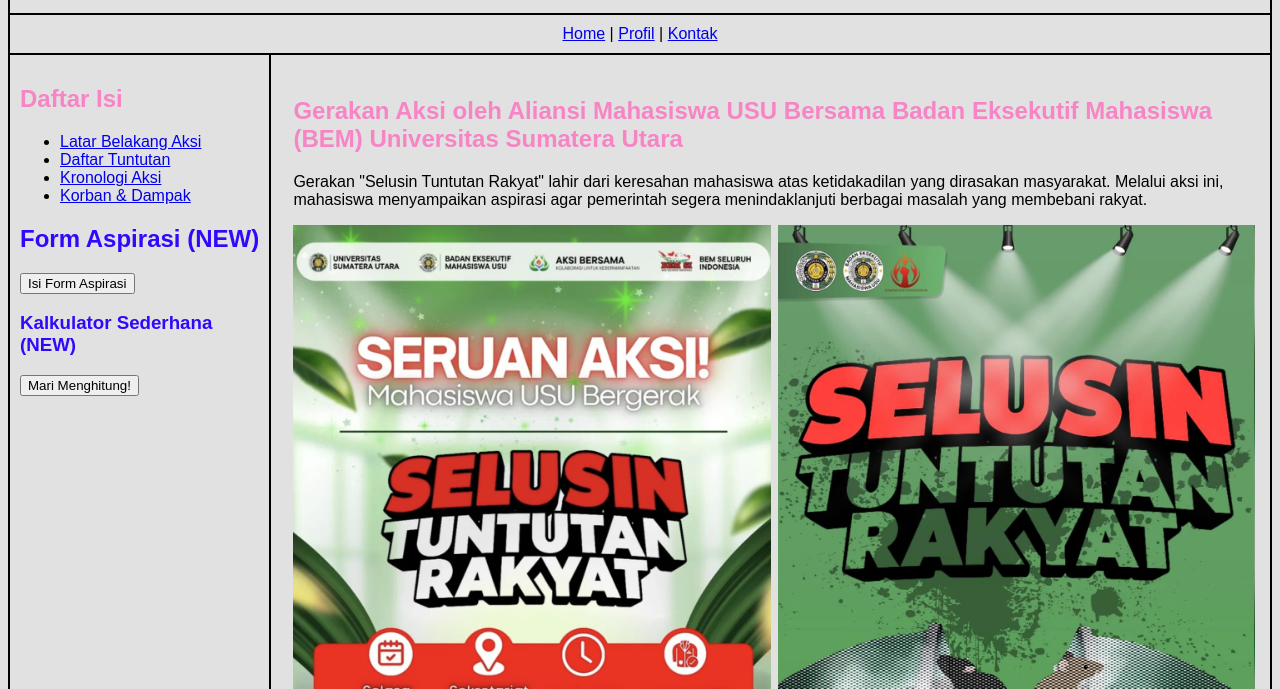
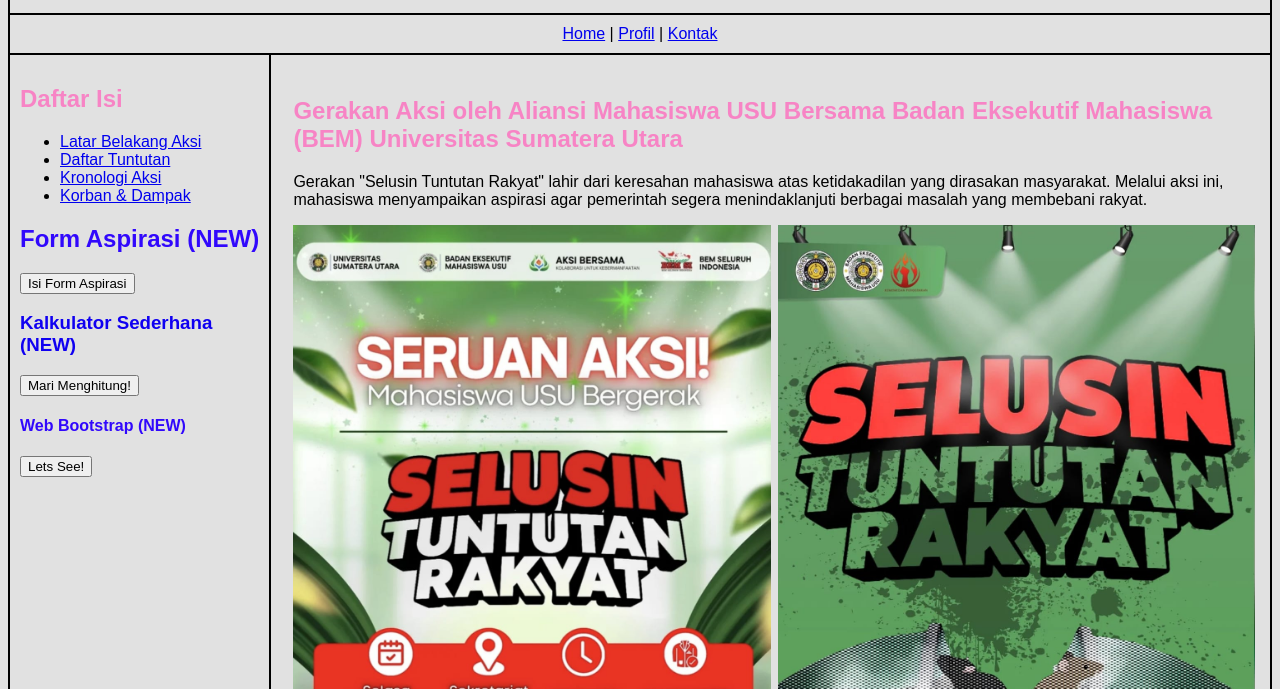
Before and after one commit to ryyzls/web_tugas, a plain HTML site: page index.html in a window 1280 px wide. Shown: the part 111-800 px from the top of the page. Drawn offline with Linux system fonts and the light colour scheme.

Commit message:
index.html

```diff
--- a/index.html
+++ b/index.html
@@ -43,9 +43,13 @@
     <a href="form.html">
       <button>Isi Form Aspirasi</button>
     </a>
-    <h3 style="color: #3108fc;">Kalkulator Sederhana (NEW)</h3>
+    <h3 style="color: rgb(16, 0, 241);">Kalkulator Sederhana (NEW)</h3>
     <a href="calc.html">
       <button>Mari Menghitung!</button>
+    </a>
+    <h4 style="color: #3108fc;">Web Bootstrap (NEW)</h4>
+    <a href="bs.html">
+      <button>Lets See!</button>
     </a>
   </aside>
 
@@ -135,5 +139,4 @@
 </footer>
 </body>
 
-
 </html>
```
